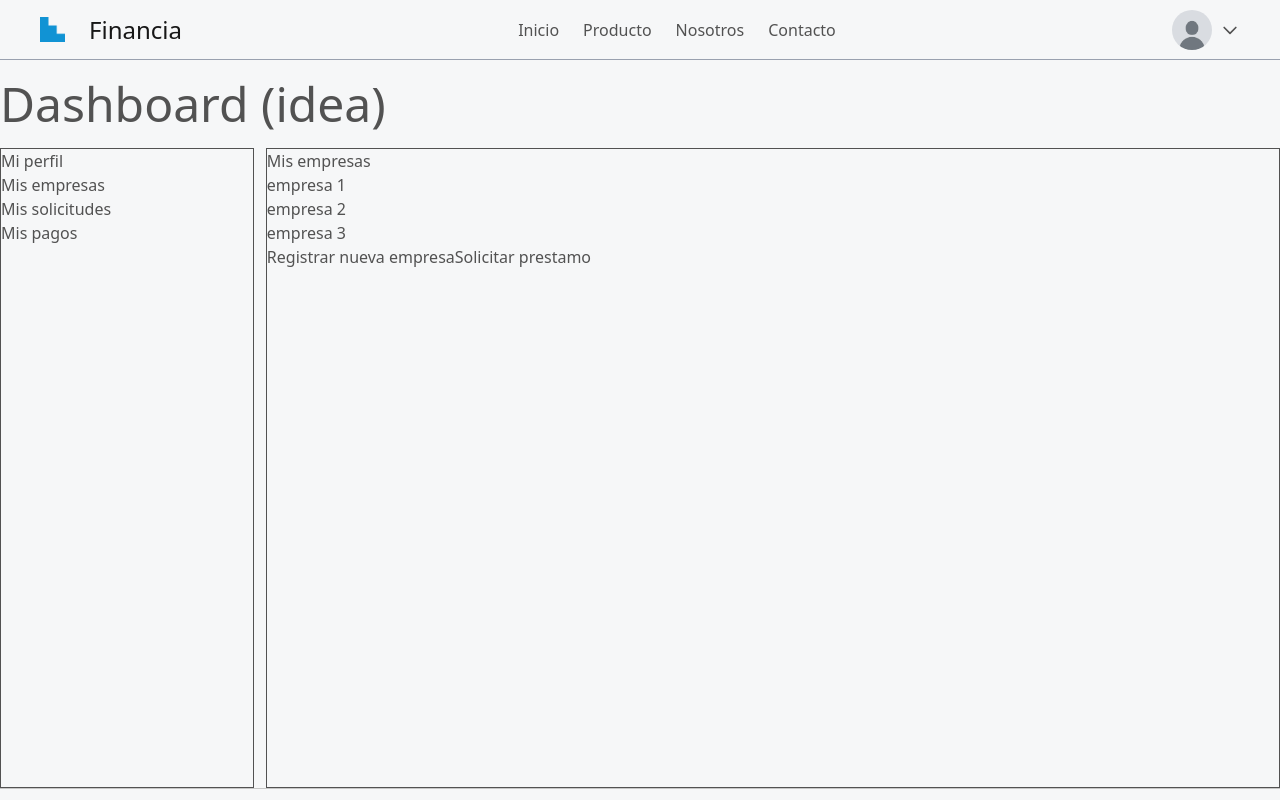
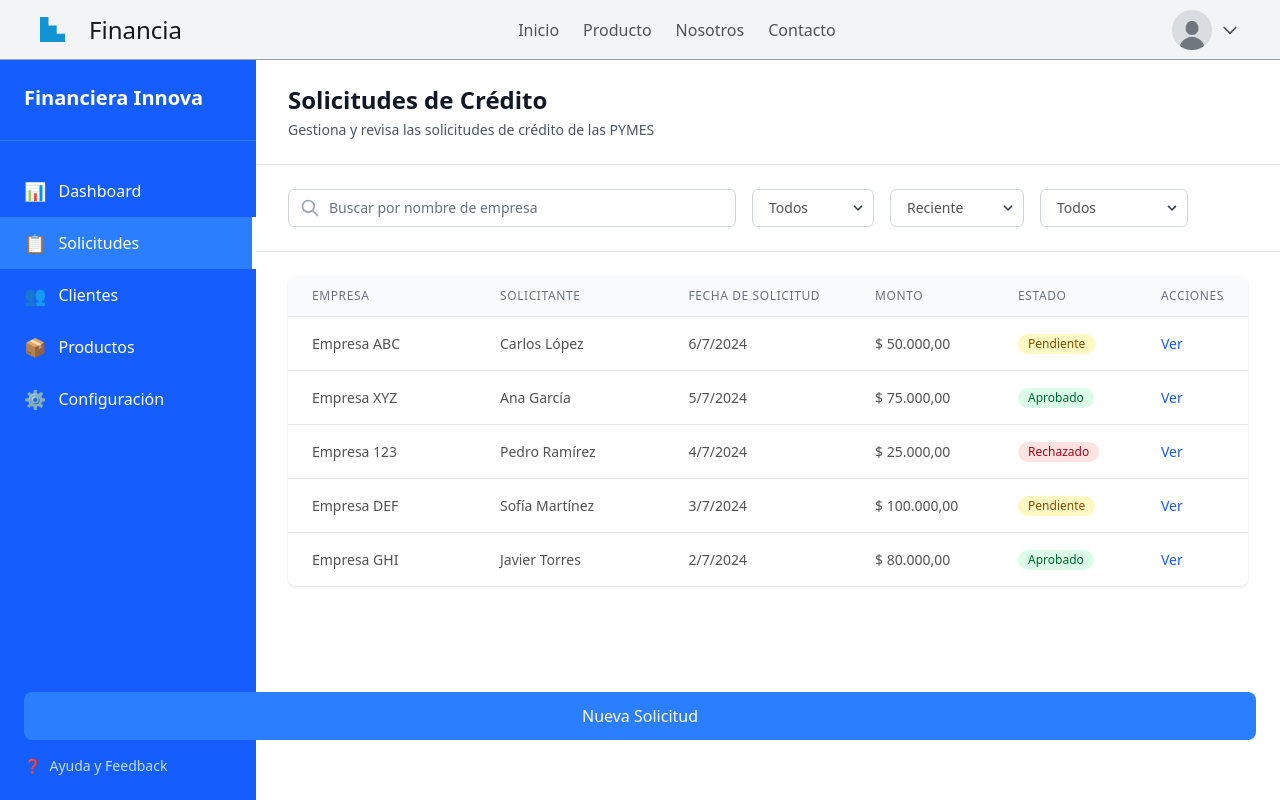
Before and after one commit to cterryc/pyme, a React (Vite) app in the folder front/: page /Dashboard in a window 1280 px wide. Shown: the top 800 px of the page. Built offline with nearby package versions, Linux system fonts and the light colour scheme.

Commit message:
feat: enhance UserDashboard with sidebar, search, filters, and data table

```diff
--- a/front/src/pages/UserDashboard.tsx
+++ b/front/src/pages/UserDashboard.tsx
@@ -1,30 +1,315 @@
 import { Header } from '@/components/Header'
 import { Footer } from '@/components/Footer'
+import { Sidebar } from '@/components/Sidebar'
+import { SearchBar } from '@/components/SearchBar'
+import { FilterDropdown } from '@/components/FilterDropdown'
+import { DataTable } from '@/components/DataTable'
+import { StatusBadge } from '@/components/StatusBadge'
+import { useState } from 'react'
+
+// Interfaces para los datos
+interface CreditApplication {
+  id: string
+  empresa: string
+  solicitante: string
+  fechaSolicitud: string
+  monto: number
+  estado: 'Pendiente' | 'Aprobado' | 'Rechazado'
+  acciones: string
+}
+
+// Datos de ejemplo para la tabla de solicitudes (como en la imagen)
+const mockCreditApplications: CreditApplication[] = [
+  {
+    id: '1',
+    empresa: 'Empresa ABC',
+    solicitante: 'Carlos López',
+    fechaSolicitud: '2024-07-06',
+    monto: 50000,
+    estado: 'Pendiente',
+    acciones: 'Ver'
+  },
+  {
+    id: '2',
+    empresa: 'Empresa XYZ',
+    solicitante: 'Ana García',
+    fechaSolicitud: '2024-07-05',
+    monto: 75000,
+    estado: 'Aprobado',
+    acciones: 'Ver'
+  },
+  {
+    id: '3',
+    empresa: 'Empresa 123',
+    solicitante: 'Pedro Ramírez',
+    fechaSolicitud: '2024-07-04',
+    monto: 25000,
+    estado: 'Rechazado',
+    acciones: 'Ver'
+  },
+  {
+    id: '4',
+    empresa: 'Empresa DEF',
+    solicitante: 'Sofía Martínez',
+    fechaSolicitud: '2024-07-03',
+    monto: 100000,
+    estado: 'Pendiente',
+    acciones: 'Ver'
+  },
+  {
+    id: '5',
+    empresa: 'Empresa GHI',
+    solicitante: 'Javier Torres',
+    fechaSolicitud: '2024-07-02',
+    monto: 80000,
+    estado: 'Aprobado',
+    acciones: 'Ver'
+  }
+]
+
 export const UserDashboard = () => {
+  const [activeSection, setActiveSection] = useState('solicitudes')
+  const [searchTerm, setSearchTerm] = useState('')
+  const [estadoFilter, setEstadoFilter] = useState('Todos')
+  const [fechaFilter, setFechaFilter] = useState('Reciente')
+  const [montoFilter, setMontoFilter] = useState('Todos')
+
+  // Configuración del sidebar
+  const sidebarItems = [
+    { id: 'dashboard', label: 'Dashboard', icon: '📊' },
+    { id: 'solicitudes', label: 'Solicitudes', icon: '📋' },
+    { id: 'clientes', label: 'Clientes', icon: '👥' },
+    { id: 'productos', label: 'Productos', icon: '📦' },
+    { id: 'configuracion', label: 'Configuración', icon: '⚙️' }
+  ]
+
+  // Configuración de columnas para la tabla
+  const tableColumns = [
+    { key: 'empresa', label: 'EMPRESA', width: '20%' },
+    { key: 'solicitante', label: 'SOLICITANTE', width: '20%' },
+    { key: 'fechaSolicitud', label: 'FECHA DE SOLICITUD', width: '20%' },
+    { key: 'monto', label: 'MONTO', width: '15%' },
+    { key: 'estado', label: 'ESTADO', width: '15%' },
+    {
+      key: 'acciones',
+      label: 'ACCIONES',
+      width: '10%',
+      render: () => (
+        <button className="text-blue-600 hover:text-blue-800 font-medium">
+          Ver
+        </button>
+      )
+    }
+  ]
+
+  // Filtrar datos según los filtros aplicados
+  const filteredData = mockCreditApplications.filter(app => {
+    const matchesSearch = app.empresa.toLowerCase().includes(searchTerm.toLowerCase()) ||
+                         app.solicitante.toLowerCase().includes(searchTerm.toLowerCase())
+    const matchesEstado = estadoFilter === 'Todos' || app.estado === estadoFilter
+    return matchesSearch && matchesEstado
+  })
+
+  const renderSolicitudesContent = () => (
+    <div className="flex-1 bg-white">
+      {/* Header del contenido */}
+      <div className="px-8 py-6 border-b border-gray-200">
+        <h1 className="text-2xl font-bold text-gray-900">Solicitudes de Crédito</h1>
+        <p className="text-gray-600 text-sm mt-1">Gestiona y revisa las solicitudes de crédito de las PYMES</p>
+      </div>
+
+      {/* Barra de búsqueda y filtros */}
+      <div className="px-8 py-6 border-b border-gray-200">
+        <div className="flex flex-wrap items-center gap-4">
+          <SearchBar
+            placeholder="Buscar por nombre de empresa"
+            value={searchTerm}
+            onChange={setSearchTerm}
+          />
+
+          <div className="flex items-center gap-4">
+            <FilterDropdown
+              value={estadoFilter}
+              options={['Todos', 'Pendiente', 'Aprobado', 'Rechazado']}
+              onChange={setEstadoFilter}
+            />
+
+            <FilterDropdown
+              value={fechaFilter}
+              options={['Reciente', 'Antigua', 'Esta semana', 'Este mes']}
+              onChange={setFechaFilter}
+            />
+
+            <FilterDropdown
+              value={montoFilter}
+              options={['Todos', 'Menor a $50K', '$50K - $100K', 'Mayor a $100K']}
+              onChange={setMontoFilter}
+            />
+          </div>
+        </div>
+      </div>
+
+      {/* Tabla de datos */}
+      <div className="px-8 py-6">
+        <DataTable
+          columns={tableColumns}
+          data={filteredData}
+          onRowClick={(row) => console.log('Clicked row:', row)}
+        />
+      </div>
+    </div>
+  )
+
+  const renderDashboardContent = () => (
+    <div className="flex-1 bg-white p-8">
+      <h1 className="text-2xl font-bold text-gray-900 mb-6">Dashboard</h1>
+
+      {/* Estadísticas principales */}
+      <div className="grid grid-cols-1 md:grid-cols-2 lg:grid-cols-4 gap-6 mb-8">
+        <div className="bg-white p-6 rounded-lg shadow border">
+          <div className="flex items-center">
+            <div className="flex-shrink-0">
+              <div className="w-8 h-8 bg-blue-500 rounded-lg flex items-center justify-center">
+                <span className="text-white text-sm font-bold">📋</span>
+              </div>
+            </div>
+            <div className="ml-4">
+              <p className="text-sm font-medium text-gray-600">Total Solicitudes</p>
+              <p className="text-2xl font-bold text-gray-900">{mockCreditApplications.length}</p>
+            </div>
+          </div>
+        </div>
+
+        <div className="bg-white p-6 rounded-lg shadow border">
+          <div className="flex items-center">
+            <div className="flex-shrink-0">
+              <div className="w-8 h-8 bg-green-500 rounded-lg flex items-center justify-center">
+                <span className="text-white text-sm font-bold">✅</span>
+              </div>
+            </div>
+            <div className="ml-4">
+              <p className="text-sm font-medium text-gray-600">Aprobadas</p>
+              <p className="text-2xl font-bold text-gray-900">
+                {mockCreditApplications.filter(app => app.estado === 'Aprobado').length}
+              </p>
+            </div>
+          </div>
+        </div>
+
+        <div className="bg-white p-6 rounded-lg shadow border">
+          <div className="flex items-center">
+            <div className="flex-shrink-0">
+              <div className="w-8 h-8 bg-yellow-500 rounded-lg flex items-center justify-center">
+                <span className="text-white text-sm font-bold">⏳</span>
+              </div>
+            </div>
+            <div className="ml-4">
+              <p className="text-sm font-medium text-gray-600">Pendientes</p>
+              <p className="text-2xl font-bold text-gray-900">
+                {mockCreditApplications.filter(app => app.estado === 'Pendiente').length}
+              </p>
+            </div>
+          </div>
+        </div>
+
+        <div className="bg-white p-6 rounded-lg shadow border">
+          <div className="flex items-center">
+            <div className="flex-shrink-0">
+              <div className="w-8 h-8 bg-red-500 rounded-lg flex items-center justify-center">
+                <span className="text-white text-sm font-bold">❌</span>
+              </div>
+            </div>
+            <div className="ml-4">
+              <p className="text-sm font-medium text-gray-600">Rechazadas</p>
+              <p className="text-2xl font-bold text-gray-900">
+                {mockCreditApplications.filter(app => app.estado === 'Rechazado').length}
+              </p>
+            </div>
+          </div>
+        </div>
+      </div>
+
+      {/* Solicitudes recientes */}
+      <div className="bg-white rounded-lg shadow border">
+        <div className="px-6 py-4 border-b border-gray-200">
+          <h3 className="text-lg font-medium text-gray-900">Solicitudes Recientes</h3>
+        </div>
+        <div className="p-6">
+          <div className="space-y-4">
+            {mockCreditApplications.slice(0, 3).map((app) => (
+              <div key={app.id} className="flex items-center justify-between p-4 border rounded-lg">
+                <div>
+                  <p className="font-medium text-gray-900">{app.empresa}</p>
+                  <p className="text-sm text-gray-600">{app.solicitante}</p>
+                </div>
+                <div className="text-right">
+                  <p className="font-medium text-gray-900">
+                    {new Intl.NumberFormat('es-AR', { style: 'currency', currency: 'ARS' }).format(app.monto)}
+                  </p>
+                  <StatusBadge status={app.estado} />
+                </div>
+              </div>
+            ))}
+          </div>
+        </div>
+      </div>
+    </div>
+  )
+
+  const renderContent = () => {
+    switch (activeSection) {
+      case 'solicitudes':
+        return renderSolicitudesContent()
+      case 'dashboard':
+        return renderDashboardContent()
+      case 'clientes':
+        return (
+          <div className="flex-1 bg-white p-8">
+            <h1 className="text-2xl font-bold text-gray-900">Clientes</h1>
+            <p className="text-gray-600 mt-2">Gestión de clientes - En desarrollo</p>
+          </div>
+        )
+      case 'productos':
+        return (
+          <div className="flex-1 bg-white p-8">
+            <h1 className="text-2xl font-bold text-gray-900">Productos</h1>
+            <p className="text-gray-600 mt-2">Gestión de productos financieros - En desarrollo</p>
+          </div>
+        )
+      case 'configuracion':
+        return (
+          <div className="flex-1 bg-white p-8">
+            <h1 className="text-2xl font-bold text-gray-900">Configuración</h1>
+            <p className="text-gray-600 mt-2">Configuración del sistema - En desarrollo</p>
+          </div>
+        )
+      default:
+        return renderDashboardContent()
+    }
+  }
+
   return (
-    <>
+    <div className="min-h-screen bg-gray-100">
+      {/* Header */}
       <Header avatar='/assets/defaultAvatar.jpg' />
-      <h1 className='text-5xl my-5'>Dashboard (idea)</h1>
 
-      <div className='flex max-w-7xl m-auto gap-3 min-h-[80vh]'>
-        <aside className='border w-xs'>
-          <ul>
-            <li>Mi perfil</li>
-            <li>Mis empresas</li>
-            <li>Mis solicitudes</li>
-            <li>Mis pagos</li>
-          </ul>
-        </aside>
-        <section className='border w-full'>
-          <p>Mis empresas</p>
-          <p>empresa 1</p>
-          <p>empresa 2</p>
-          <p>empresa 3</p>
-          <button>Registrar nueva empresa</button>
-          <button>Solicitar prestamo</button>
-        </section>
+      {/* Layout principal */}
+      <div className="flex">
+        {/* Sidebar */}
+        <Sidebar
+          title="Financiera Innova"
+          subtitle=""
+          items={sidebarItems}
+          onItemClick={setActiveSection}
+          activeItem={activeSection}
+        />
+
+        {/* Contenido principal */}
+        {renderContent()}
       </div>
+
+      {/* Footer */}
       <Footer />
-    </>
+    </div>
   )
 }
```
